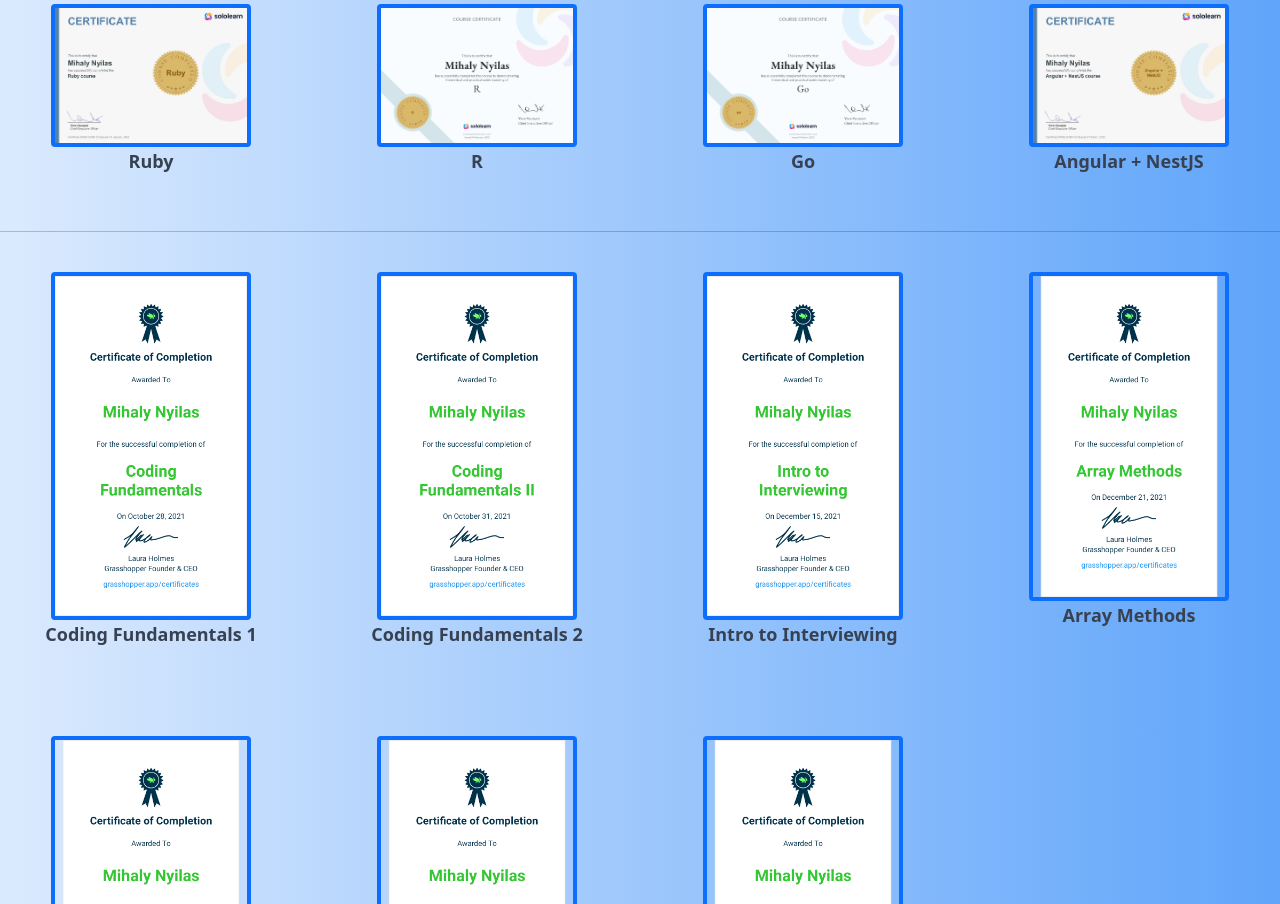
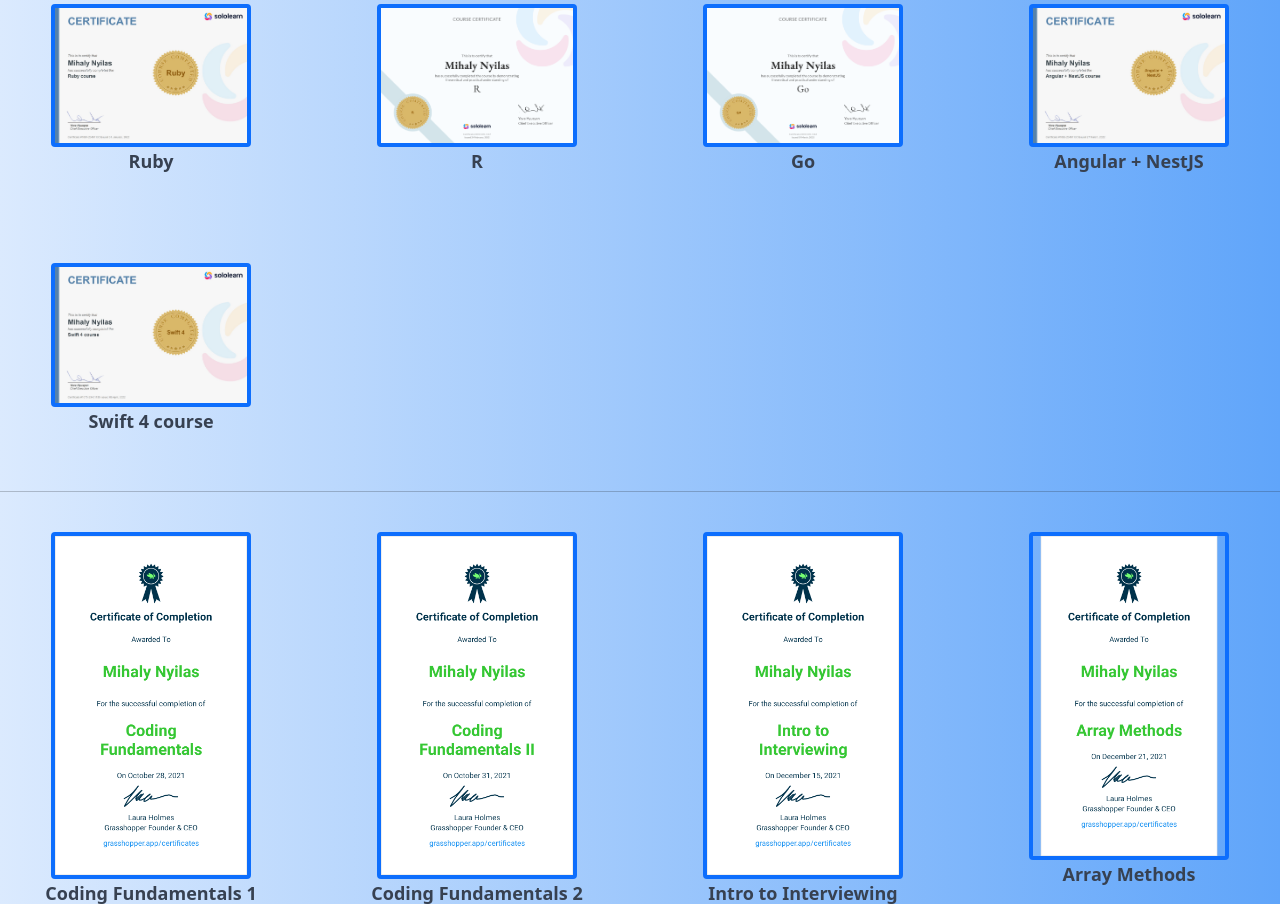
Before and after one commit to dabzse/script_lang, a Django app: page /cert in a window 1280 px wide. Shown: the part 1806-2710 px from the top of the page. Run offline with Django 3.2, Linux system fonts and the light colour scheme.

Commit message:
add: completed swift 4 course | this ugly language is not for me

```diff
--- a/CV__HU-django/src/CV__HU_django/resume/templates/cert.html
+++ b/CV__HU-django/src/CV__HU_django/resume/templates/cert.html
@@ -358,6 +358,18 @@
             </div>
             <p class="text-lg text-gray-700 font-bold">Angular + NestJS</p>
         </div>
+        <div class="justify-self-center text-center my-4">
+            <div class="flex justify-center">
+                <img
+                    src="{% static 'images/SoloLearn/Swift_certificate.jpg' %}"
+                    alt="Swift 4 course"
+                    width="200"
+                    class="border border-4 border-primary rounded"
+                />
+            </div>
+            <p class="text-lg text-gray-700 font-bold">Swift 4 course</p>
+        </div>
+    </div>
     </div>
 
     <hr />
```
Also changed, not shown: CV__HU-django/src/CV__HU_django/static/images/SoloLearn/Swift_certificate.jpg (added).
